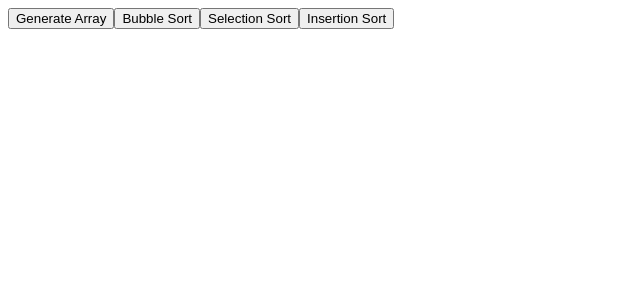
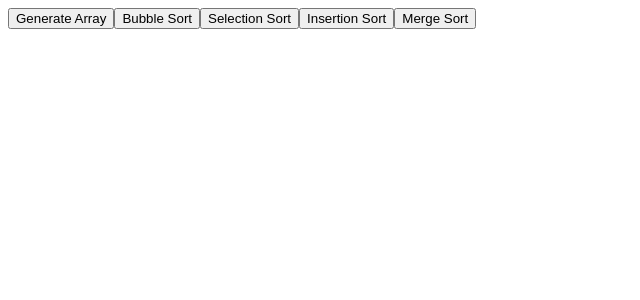
Before and after one commit to Sofiia13/algorithms-visualizer, a React (Vite) app: page / in a window 1280 px wide. Shown: the top 300 px of the page, without its empty margins (0-640 px from the left). Built offline with nearby package versions, Linux system fonts and the light colour scheme.

Commit message:
add merge sort

```diff
--- /dev/null
+++ b/frontend/src/algorithms/mergeSort.ts
@@ -0,0 +1,49 @@
+import type { Step } from "./types";
+
+export const mergeSort = (arr: number[]): Step[] => {
+  const steps: Step[] = [];
+  const a = [...arr];
+
+  const merge = (
+    left: number[],
+    right: number[],
+    startIndex: number
+  ): number[] => {
+    const merged: number[] = [];
+    let i = 0,
+      j = 0;
+
+    while (i < left.length && j < right.length) {
+      steps.push({
+        type: "compare",
+        indices: [startIndex + i, startIndex + left.length + j],
+      });
+      if (left[i] <= right[j]) {
+        merged.push(left[i++]);
+      } else {
+        merged.push(right[j++]);
+      }
+    }
+    while (i < left.length) merged.push(left[i++]);
+    while (j < right.length) merged.push(right[j++]);
+
+    // записуємо злитий масив для анімації
+    for (let k = 0; k < merged.length; k++) {
+      a[startIndex + k] = merged[k];
+      steps.push({ type: "swap", indices: [startIndex + k], array: [...a] });
+    }
+
+    return merged;
+  };
+
+  const mergeSortRecursive = (start: number, end: number): number[] => {
+    if (end - start <= 1) return a.slice(start, end);
+    const mid = Math.floor((start + end) / 2);
+    const left = mergeSortRecursive(start, mid);
+    const right = mergeSortRecursive(mid, end);
+    return merge(left, right, start);
+  };
+
+  mergeSortRecursive(0, a.length);
+  return steps;
+};
--- a/frontend/src/components/ArrayGenerator.tsx
+++ b/frontend/src/components/ArrayGenerator.tsx
@@ -4,6 +4,7 @@ import type { Step } from "../algorithms/types";
 import { selectionSort } from "../algorithms/selectionSort";
 import { Button } from "./Button";
 import { insertionSort } from "../algorithms/insertionSort";
+import { mergeSort } from "../algorithms/mergeSort";
 
 export const ArrayGenerator = () => {
   const [arrLength, setArrLength] = useState<number>(30);
@@ -47,6 +48,11 @@ export const ArrayGenerator = () => {
         onClickFunc={() => animateSort(insertionSort([...arr]))}
       />
 
+      <Button
+        text="Merge Sort"
+        onClickFunc={() => animateSort(mergeSort([...arr]))}
+      />
+
       <div
         style={{
           display: "flex",
```
